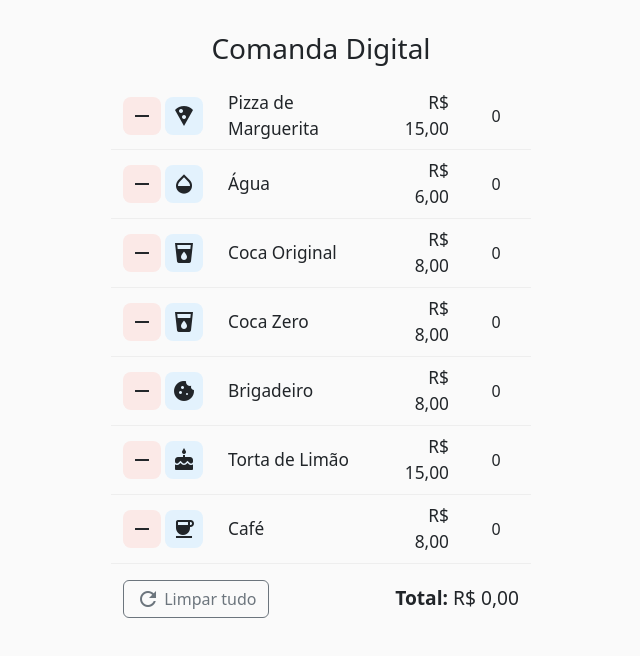
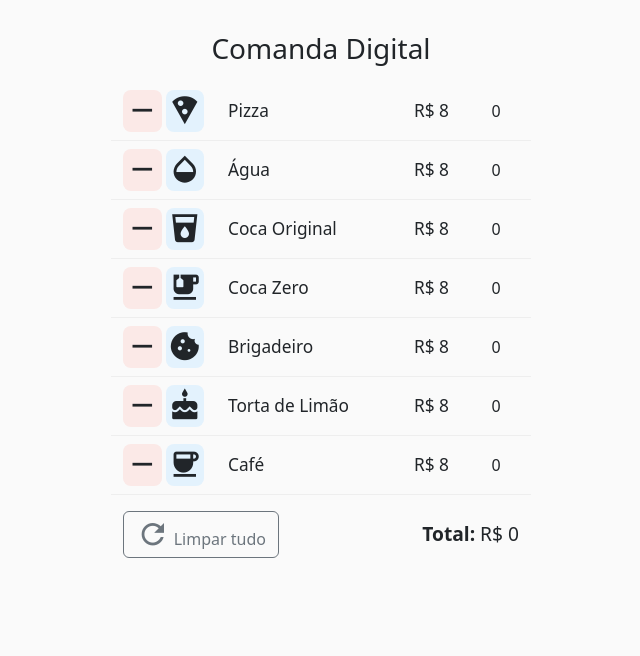
Before and after one commit to alex-f-h/alex-f-h.github.io, a plain HTML site: page index.html in a window 1280 px wide. Shown: the whole page, without its empty margins (319-959 px from the left). Drawn offline with nearby package versions, Linux system fonts and the light colour scheme.

Commit message:
Update index.html final 2

```diff
--- a/index.html
+++ b/index.html
@@ -9,14 +9,17 @@
   <style>
     body { background: #fafafa; }
     .item-row { align-items: center; padding: 0.5rem 0; border-bottom: 1px solid #eee;}
-    .btn-icon { width: 38px; height: 38px; border-radius: 8px; padding: 0; display: flex; align-items: center; justify-content: center; }
+    .btn-icon { width: 42px; height: 42px; border-radius: 8px; padding: 0; display: flex; align-items: center; justify-content: center; }
     .btn-add { background: #e3f2fd; }
     .btn-remove { background: #fbe9e7; }
     .btn-add:active, .btn-remove:active { box-shadow: 0 0 0 2px #bdbdbd inset; }
+    .material-icons { font-size: 2.1em !important; }
     .counter-badge { min-width: 28px; display: inline-block; text-align: center; }
     @media (max-width: 600px) {
       .item-row > span { font-size: 1rem !important; }
       .counter-badge { min-width: 22px; }
+      .material-icons { font-size: 1.7em !important; }
+      .btn-icon { width: 34px; height: 34px;}
     }
   </style>
 </head>
@@ -28,25 +31,21 @@
       <button class="btn btn-outline-secondary" id="btn-limpar">
         <span class="material-icons" style="vertical-align:-6px;">refresh</span> Limpar tudo
       </button>
-      <div style="font-size:1.2em;"><b>Total:</b> R$ <span id="total-geral">0,00</span></div>
+      <div style="font-size:1.2em;"><b>Total:</b> R$ <span id="total-geral">0</span></div>
     </div>
   </div>
   <script>
     const itens = [
-      { nome: "Pizza de Marguerita", preco: 15.00, icone: "local_pizza" },
-      { nome: "Água", preco: 6.00, icone: "opacity" },
-      { nome: "Coca Original", preco: 8.00, icone: "local_drink" },
-      { nome: "Coca Zero", preco: 8.00, icone: "local_drink" },
-      { nome: "Brigadeiro", preco: 8.00, icone: "cookie" },       // Brigadeiro = cookie
-      { nome: "Torta de Limão", preco: 15.00, icone: "cake" },    // Torta de Limão = cake
-      { nome: "Café", preco: 8.00, icone: "coffee" }
+      { nome: "Pizza", preco: 8, icone: "local_pizza" },
+      { nome: "Água", preco: 8, icone: "opacity" },
+      { nome: "Coca Original", preco: 8, icone: "local_drink" },
+      { nome: "Coca Zero", preco: 8, icone: "emoji_food_beverage" },
+      { nome: "Brigadeiro", preco: 8, icone: "cookie" },
+      { nome: "Torta de Limão", preco: 8, icone: "cake" },
+      { nome: "Café", preco: 8, icone: "coffee" }
     ];
 
     let contadores = Array(itens.length).fill(0);
-
-    function formatarReal(valor) {
-      return valor.toFixed(2).replace('.', ',');
-    }
 
     function renderizarItens() {
       const container = document.getElementById("itens-comanda");
@@ -64,7 +63,7 @@
             </button>
           </div>
           <span class="col-5" style="font-size:1.08em;">${item.nome}</span>
-          <span class="col-2 text-end" style="font-size:1.08em;">R$ ${formatarReal(item.preco)}</span>
+          <span class="col-2 text-end" style="font-size:1.08em;">R$ ${item.preco}</span>
           <span class="col-2 counter-badge" id="contador-${idx}">${contadores[idx]}</span>
         `;
         container.appendChild(linha);
@@ -76,7 +75,7 @@
       contadores.forEach((quant, idx) => {
         total += quant * itens[idx].preco;
       });
-      document.getElementById("total-geral").textContent = formatarReal(total);
+      document.getElementById("total-geral").textContent = total;
     }
 
     document.addEventListener("DOMContentLoaded", () => {
```
